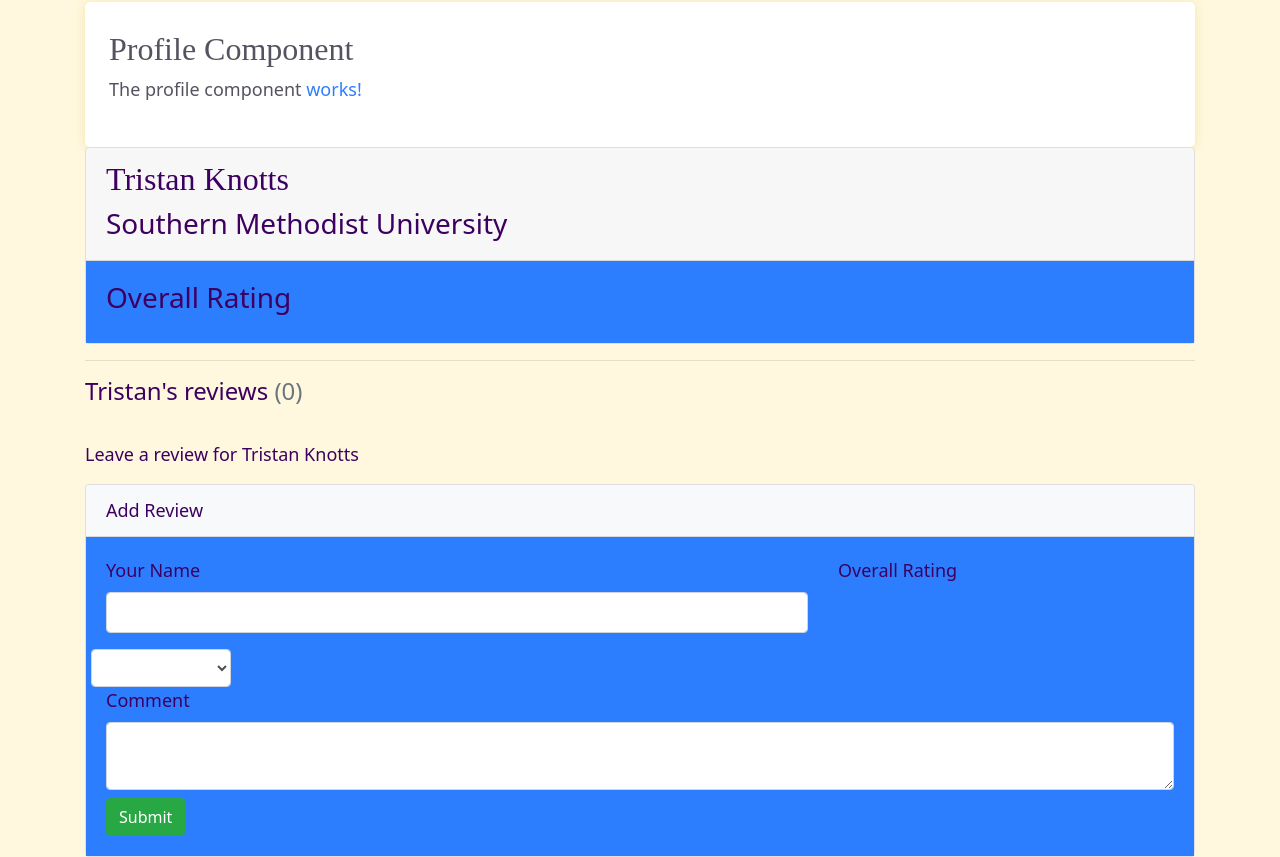
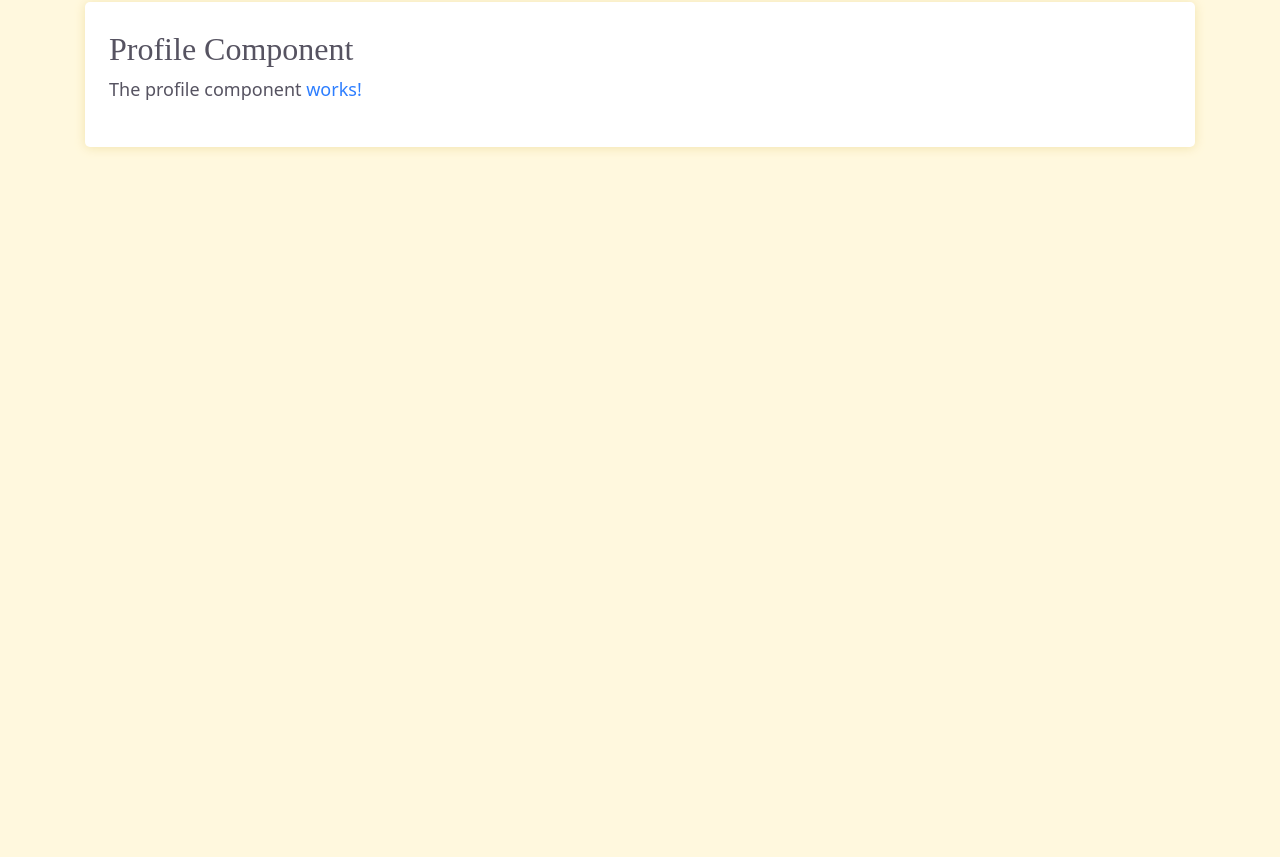
Before and after one commit to TAASSK/Joule, an Angular app in the folder src/public/: page /profile in a window 1280 px wide. Shown: the part 172-1029 px from the top of the page. After the commit the page ends 800 px from the top, so only its background shows below. Built offline with nearby package versions, Linux system fonts and the light colour scheme; a web font is replaced by a local one.

Commit message:
getting back to a better state of things

```diff
--- a/src/public/src/app/users/profile/profile.component.html
+++ b/src/public/src/app/users/profile/profile.component.html
@@ -28,26 +28,3 @@
 	<h1>Profile Component</h1>
 	<p>The profile component <a href="#">works!</a></p>
 </section> <!-- .row (section) -->
-<div class="row">
-    <div class="col-md-12">
-        <div class="card mb-8">
-            <div class="card-header" >
-              <h1>Tristan Knotts</h1>
-              <h3 class="strong">Southern Methodist University</h3>
-            </div>
-            <div class="card-body" style="background-color:#2D7EFF">
-              <span>
-                <h3>Overall Rating</h3>
-              </span>
-
-            </div>
-
-
-            </div>
-            <hr/>
-
-            <app-review></app-review>
-
-
-    </div>
-  </div>
--- a/src/public/src/app/users/review/review.component.html
+++ b/src/public/src/app/users/review/review.component.html
@@ -1,72 +1,4 @@
-
-<!-- Review List -->
-<div>
-    <h4>Tristan's reviews
-        <h4 class="text-muted d-inline">({{reviews.length}})</h4>
-      </h4>
-      <div *ngIf="reviews.length == 0 || reviews.length == undefined">
-        <br/>
-        <p>Leave a review for Tristan Knotts</p>
-      </div>
-      <div class="card mb-4" *ngFor="let review of reviews">
-
-        <div class="card-header">
-         <!-- <app-ratings [rating]="userReview.overallRating"></app-ratings> -->
-        </div>
-        <div class="card-body bg-light">
-          <span class="col-md-12 clearfix">
-            <p class="text-muted col-md-4 float-left">{{review.revieweeName}}</p>
-            <p class="text-muted float-right">{{date | date:'MMM d, y'}}</p>
-          </span>
-          <p class="card-text col-md-4">"{{review.comment}}"</p>
-        </div>
-      </div>
-
-
-</div>
-
-<!-- Add Review -->
-<div class="row">
-    <div class="col-md-12">
-      <div class="card">
-        <div class="card-header bg-light">
-          Add Review
-        </div>
-        <div class="card-body" style="background-color:#2D7EFF">
-          <div class="row">
-            <div class="form-group col-md-8">
-              <label class="mb-2" for="name">Your Name</label>
-              <input type="text" id="name" class="form-control expand round-edge" [(ngModel)]="userReview.revieweeName"/>
-            </div>
-            <div class="form-group col-md-4">
-                <label class="mb-2" for="rating">Overall Rating</label>
-            </div>
-            <select id="rating" class="form-control d-inline" style="width:140px" [(ngModel)]="userReview.overallRating">
-                <option value=1>1 star</option>
-                <option value=2>2 star</option>
-                <option value=3>3 star</option>
-                <option value=4>4 star</option>
-                <option value=5>5 star</option>
-              </select>
-
-
-          </div>
-
-          <div class="form-row" >
-            <div class="col-md-12">
-              <div class="forms-group">
-                <label class="d-block" for="comments">Comment</label>
-                <textarea class="round-edge form-control" id="comments" name="comments" [(ngModel)]="userReview.comment"></textarea>
-              </div>
-            </div>
-          </div>
-          <div class="form-row mt-2">
-            <div class="col-md-12">
-                <input type="submit" (click)="addReview()" class=" btn btn-success" value="Submit" />
-            </div>
-          </div>
-
-        </div>
-      </div>
-    </div>
-  </div>
+<section class="site-content">
+  <h1>Review Component</h1>
+  <p>The review component <a href="#">works!</a></p>
+</section> <!-- .row (section) -->
```
Also changed, not shown: 2 other files (tests, documents, lock files or other folders).
